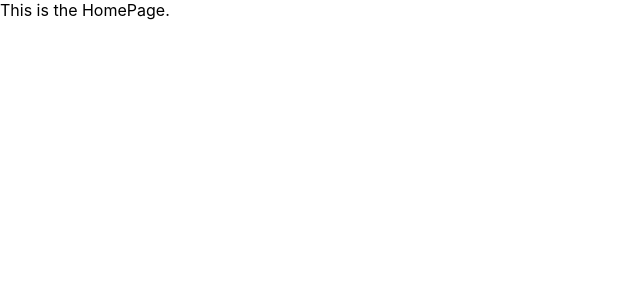
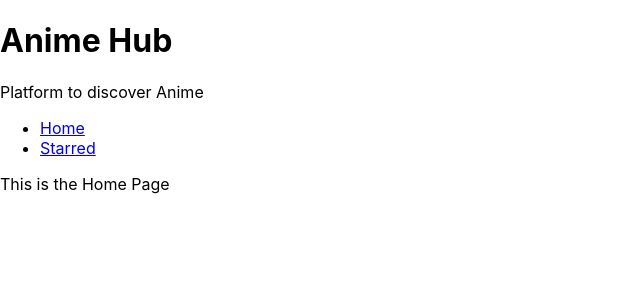
Before and after one commit to Str4nge/anime-hub, a React (Create React App) app: page / in a window 1280 px wide. Shown: the top 300 px of the page, without its empty margins (0-640 px from the left). Built offline with nearby package versions, Linux system fonts and the light colour scheme.

Commit message:
Added page layout

```diff
--- a/src/App.js
+++ b/src/App.js
@@ -1,17 +1,21 @@
-/* eslint-disable no-unused-vars */
 import React from 'react';
 import { Switch, Route } from 'react-router-dom';
+import Home from './pages/Home';
+import Starred from './pages/Starred';
+import ErrorPage from './pages/ErrorPage';
 
 function App() {
   return (
     <Switch>
       <Route exact path="/">
-        This is the HomePage.
+        <Home />
       </Route>
       <Route exact path="/starred">
-        This is Starred Path
+        <Starred />
       </Route>
-      <Route>This is 404 error path</Route>
+      <Route>
+        <ErrorPage />
+      </Route>
     </Switch>
   );
 }
--- /dev/null
+++ b/src/components/MainPageLayout.js
@@ -0,0 +1,14 @@
+import React from 'react';
+import Navs from './Navs';
+import Title from './Title';
+
+const MainPageLayout = ({ children }) => {
+  return (
+    <div>
+      <Title title="Anime Hub" subtitle="Platform to discover Anime " />
+      <Navs />
+      {children}
+    </div>
+  );
+};
+export default MainPageLayout;
--- /dev/null
+++ b/src/components/Navs.js
@@ -0,0 +1,26 @@
+/* eslint-disable arrow-body-style */
+import React from 'react';
+import { Link } from 'react-router-dom';
+
+const Links = [
+  { to: '/', text: 'Home' },
+  { to: '/Starred', text: 'Starred' },
+];
+
+const Navs = () => {
+  return (
+    <div>
+      <ul>
+        {Links.map(link => {
+          return (
+            <li key={link.to}>
+              <Link to={link.to}>{link.text}</Link>
+            </li>
+          );
+        })}
+      </ul>
+    </div>
+  );
+};
+
+export default Navs;
--- /dev/null
+++ b/src/components/Title.js
@@ -0,0 +1,12 @@
+import React from 'react';
+
+const Title = ({ title, subtitle }) => {
+  return (
+    <div>
+      <h1>{title}</h1>
+      <p>{subtitle}</p>
+    </div>
+  );
+};
+
+export default Title;
--- /dev/null
+++ b/src/pages/ErrorPage.js
@@ -0,0 +1,11 @@
+import React from 'react';
+
+const ErrorPage = () => {
+  return (
+    <div>
+      Error 404! <br />
+      OOPS Page you are looking for does not exist.
+    </div>
+  );
+};
+export default ErrorPage;
--- /dev/null
+++ b/src/pages/Home.js
@@ -0,0 +1,8 @@
+import React from 'react';
+import MainPageLayout from '../components/MainPageLayout';
+
+const Home = () => {
+  return <MainPageLayout>This is the Home Page</MainPageLayout>;
+};
+
+export default Home;
--- /dev/null
+++ b/src/pages/Starred.js
@@ -0,0 +1,8 @@
+import React from 'react';
+import MainPageLayout from '../components/MainPageLayout';
+
+const Starred = () => {
+  return <MainPageLayout>This is the starred path</MainPageLayout>;
+};
+
+export default Starred;
```
Also changed, not shown: 1 other file (tests, documents, lock files or other folders).
